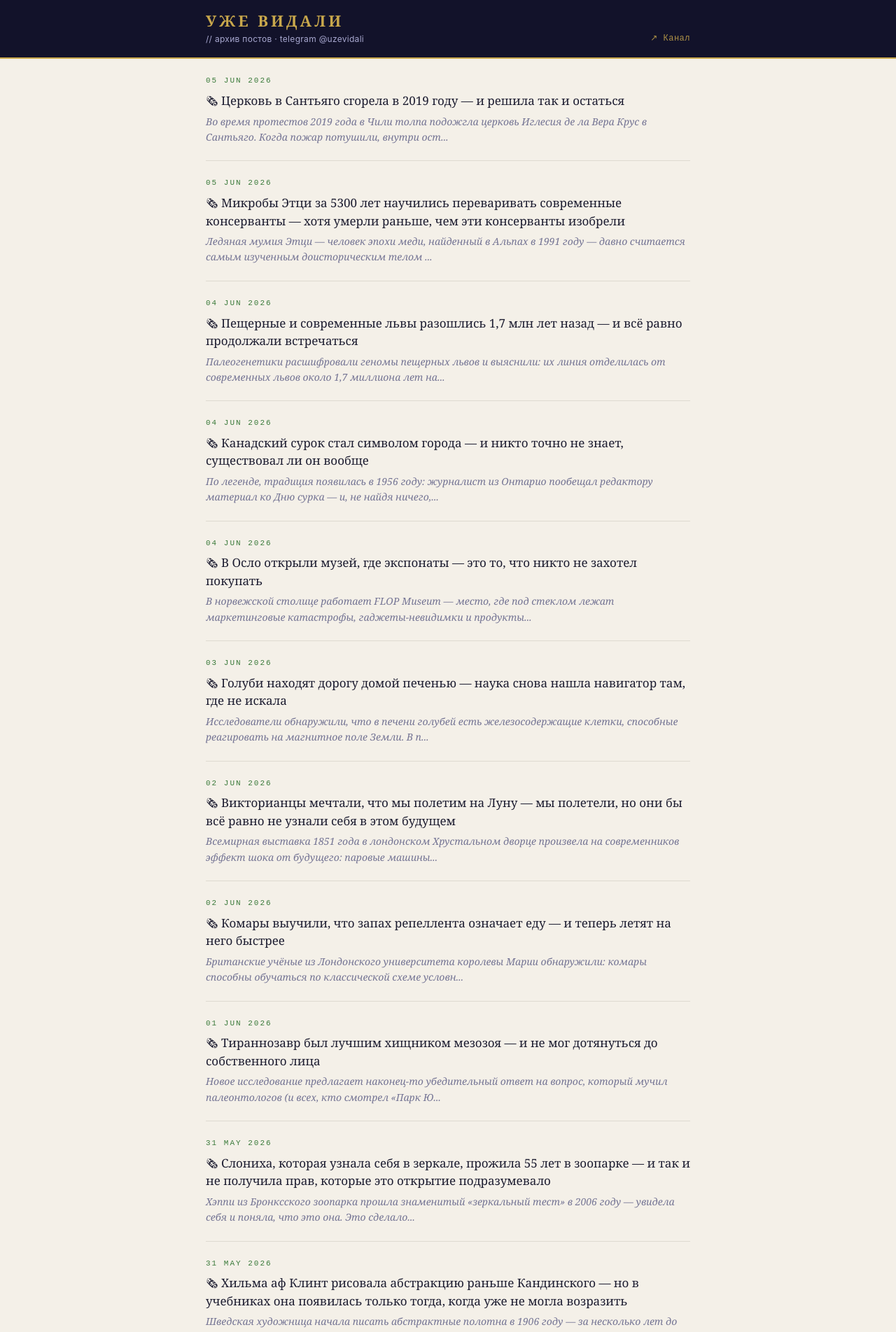
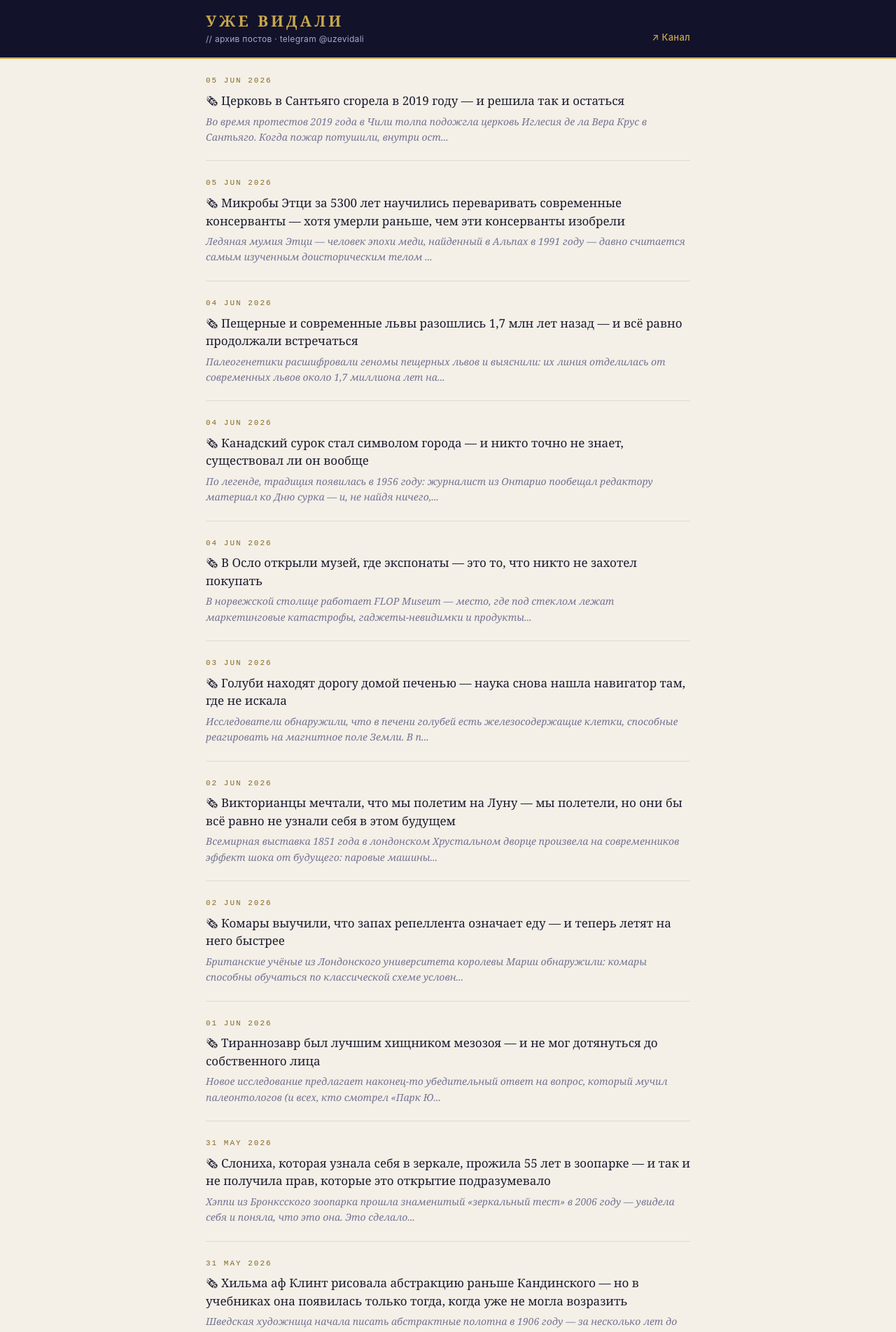
Before and after one commit to sanmaal1985/uzevidali-web, a Jekyll site: the page built from index.html, in a window 1280 px wide. Shown: the top 1903 px of the page at 70% size. Built offline with Jekyll 4.4.1, drawn with Linux system fonts in a browser that asks for light colours; the list of posts is cut into pages by our own code.

Commit message:
style(theme): unify date color to gold, refine nav font and hover
- $date-clr: green #3a7a3a → gold #8a6820 (matches $gold-body)
- site-nav: system font, 13px/500, tighter tracking, dim-on-hover

Co-Authored-By: Claude Sonnet 4.6 <noreply@anthropic.com>

```diff
--- a/_sass/uzevidali.scss
+++ b/_sass/uzevidali.scss
@@ -10,7 +10,7 @@ $gold-body:   #8a6820;   // золото на светлом (ссылки, ак
 $text:        #1c1c30;   // тёмно-синий (основной текст)
 $text-2:      #3a3a58;   // вторичный тёмный
 $text-3:      #747494;   // приглушённый (аннотации, мета)
-$date-clr:    #3a7a3a;   // зелёный на светлом фоне
+$date-clr:    #8a6820;   // тёмное золото — и на светлом, и на тёмном фоне
 $max-w:       740px;
 $serif:       Georgia, 'Times New Roman', serif;
 $mono:        'Courier New', Courier, monospace;
@@ -86,16 +86,16 @@ img { max-width: 100%; height: auto; display: block; }
 }
 
 .site-nav a {
-  font-family: $mono;
-  font-size: 12px;
+  font-family: -apple-system, BlinkMacSystemFont, 'Segoe UI', Arial, sans-serif;
+  font-size: 13px;
+  font-weight: 500;
   color: $gold;
-  letter-spacing: 0.5px;
+  letter-spacing: 0.3px;
   white-space: nowrap;
-  opacity: 0.85;
   transition: opacity 0.15s;
 
   &:hover {
-    opacity: 1;
+    opacity: 0.75;
     text-decoration: none;
   }
 }
```
